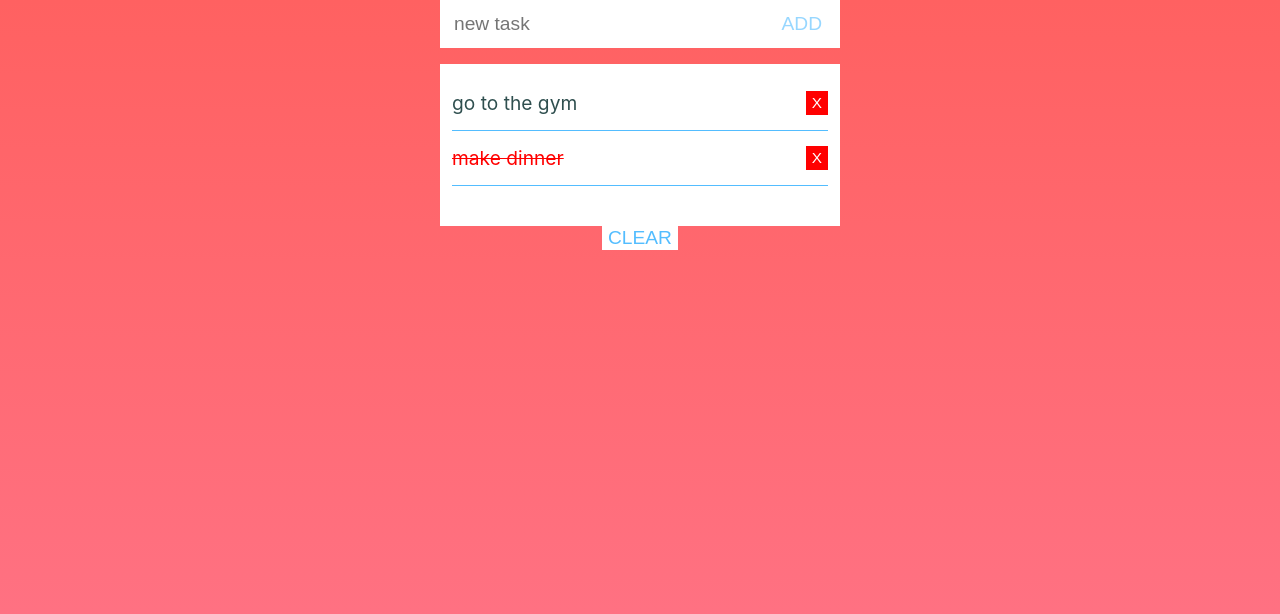
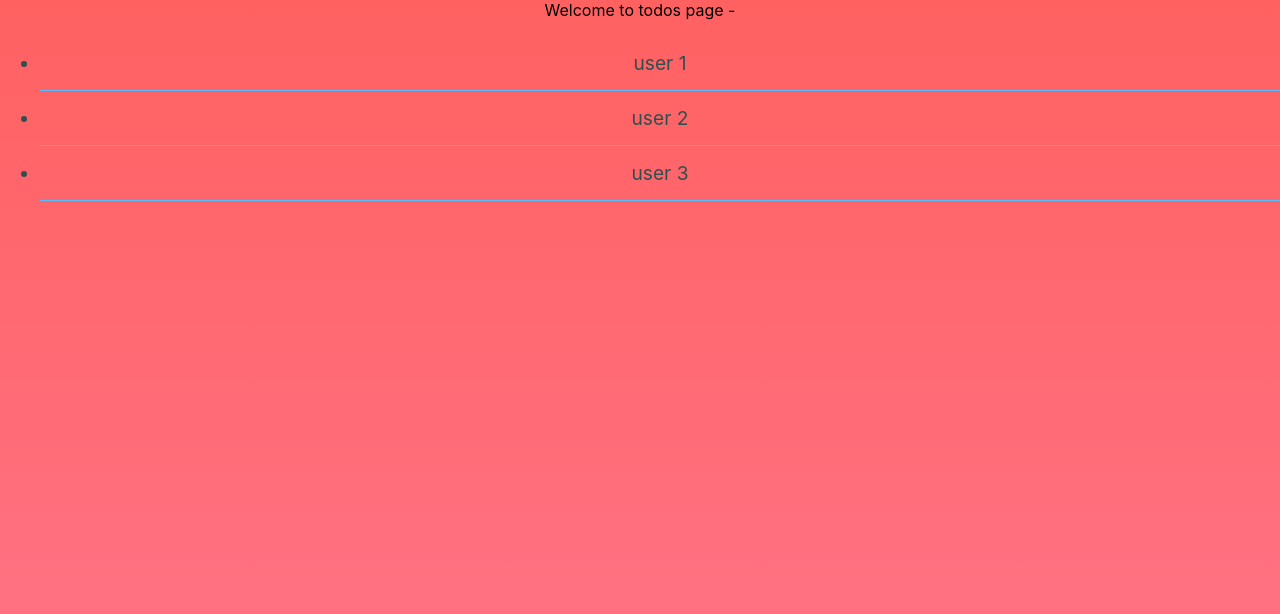
Before and after one commit to goncalolourenco/react-lesson, a React (Create React App) app: page / in a window 1280 px wide. Shown: the top 614 px of the page. Built offline with nearby package versions, Linux system fonts and the light colour scheme; the HTML template or start-up script is replaced by a standard one.

Commit message:
feat: new todos page + user component + interact with user id

```diff
--- a/src/App.js
+++ b/src/App.js
@@ -1,11 +1,11 @@
 import React from 'react';
-import TodoList from './Todos/List/List';
 import './App.css';
+import TodosPage from './pages/TodosPage';
 
 function App() {
   return (
     <div className='App'>
-      <TodoList />
+      <TodosPage />
     </div>
   );
 }
--- a/src/Todos/List/List.js
+++ b/src/Todos/List/List.js
@@ -4,18 +4,21 @@ import { nextId } from '../../utils';
 import Item from '../Items/Item';
 import client from '../../client';
 
-function TodoList() {
+function TodoList({ user }) {
   const [newTodo, setNewTodo] = useState('');
   const [todos, setTodos] = useState([]);
+  const [isLoading, setIsLoading] = useState(false);
 
   useEffect(() => {
     const fetchTodos = async () => {
-      const res = await client.getUserTodos({ userId: 1 });
+      setIsLoading(true);
+      const res = await client.getUserTodos({ userId: user.id });
       setTodos(res);
+      setIsLoading(false);
     };
 
     fetchTodos();
-  }, []);
+  }, [user]);
 
   const handleInputChange = (event) => {
     const { value } = event.target;
@@ -53,6 +56,10 @@ function TodoList() {
     );
   };
 
+  if (isLoading) {
+    return <div>Loading...</div>;
+  }
+
   return (
     <div className='todos-container'>
       <form className='todos-form'>
--- /dev/null
+++ b/src/Users/Users.js
@@ -0,0 +1,13 @@
+import React from 'react';
+
+const Users = ({ onClick }) => {
+  return (
+    <ul>
+      <li onClick={() => onClick(1)}>user 1</li>
+      <li onClick={() => onClick(2)}>user 2</li>
+      <li onClick={() => onClick(3)}>user 3</li>
+    </ul>
+  );
+};
+
+export default Users;
--- /dev/null
+++ b/src/pages/TodosPage.js
@@ -0,0 +1,21 @@
+import React, { useState } from 'react';
+import TodoList from '../Todos/List/List';
+import Users from '../Users/Users';
+
+const TodosPage = () => {
+  const [selectedId, setSelectedId] = useState(null);
+
+  const handleUserClick = (id) => {
+    setSelectedId(id);
+  };
+
+  return (
+    <>
+      <div>Welcome to todos page - {selectedId}</div>
+      <Users onClick={handleUserClick} />
+      {selectedId && <TodoList user={{ id: selectedId }} />}
+    </>
+  );
+};
+
+export default TodosPage;
```
